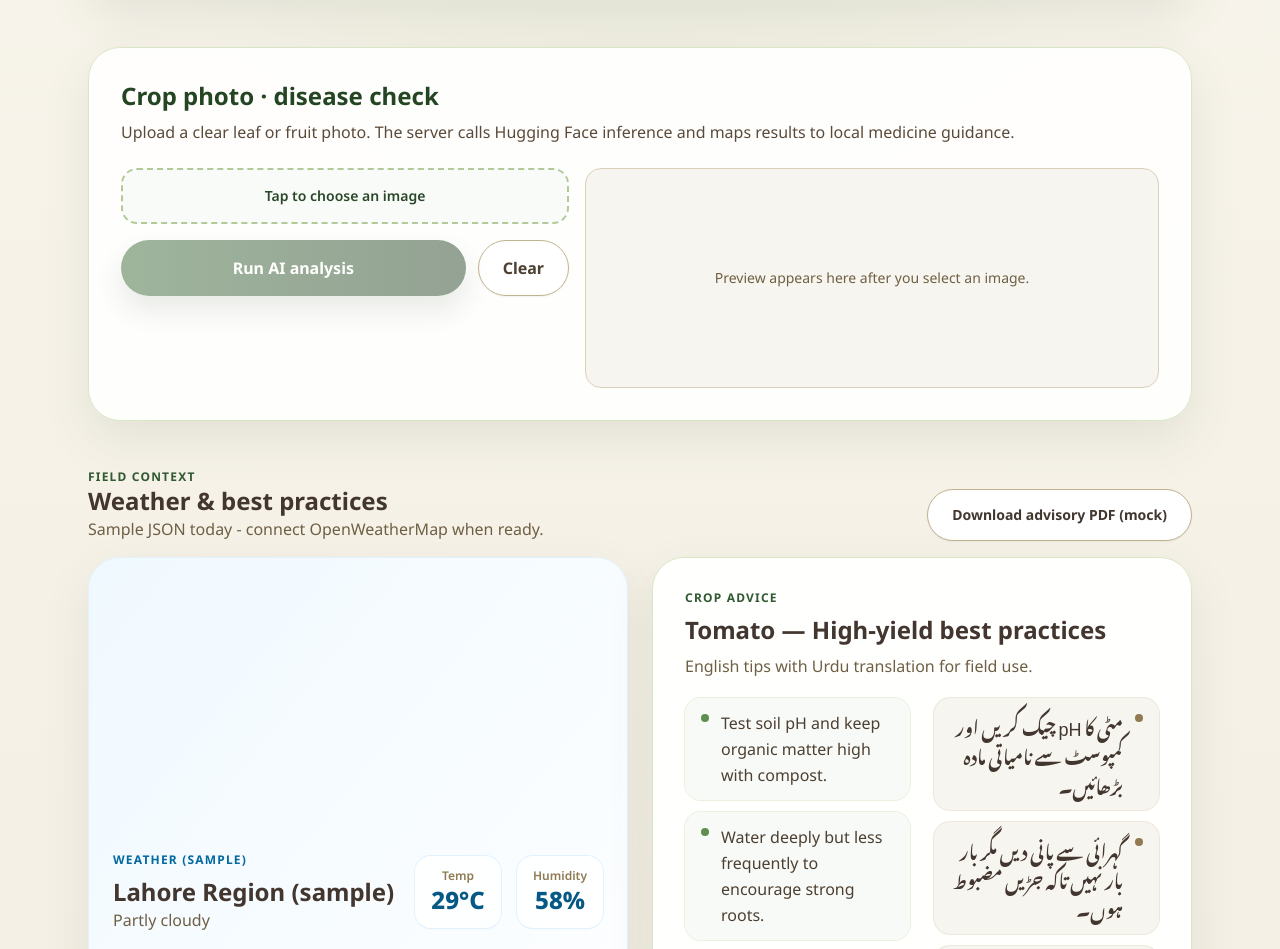
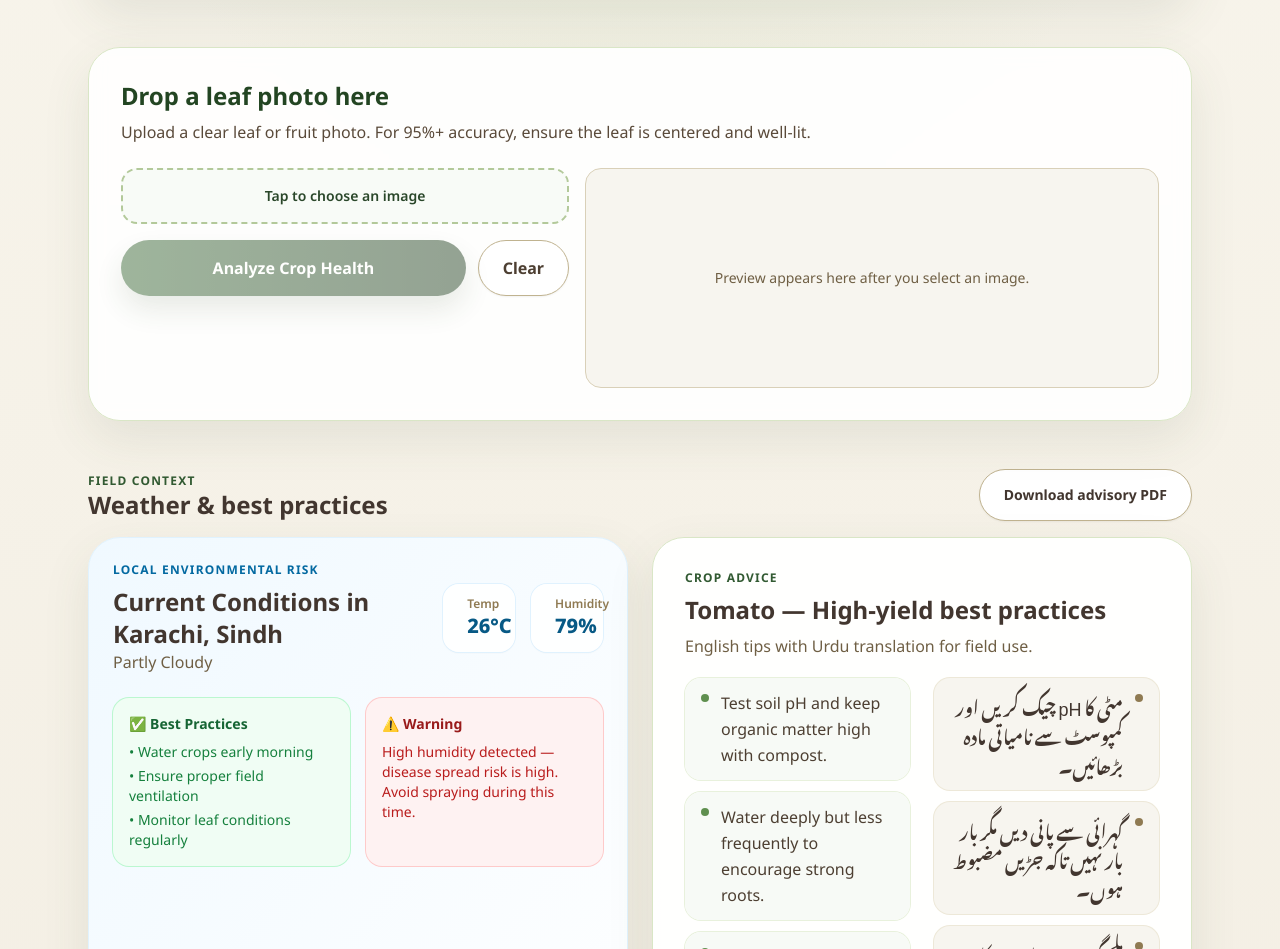
Before and after one commit to taimoor-khan-03/ai-kisan-agent, a Next.js app in the folder frontend/: page / in a window 1280 px wide. Shown: the part 403-1352 px from the top of the page. Built offline with nearby package versions, Linux system fonts and the light colour scheme; a web font is replaced by a local one.

Commit message:
Done ✅

```diff
--- a/frontend/app/page.tsx
+++ b/frontend/app/page.tsx
@@ -24,7 +24,7 @@ export default function HomePage() {
 
       <main className="mx-auto flex max-w-6xl flex-col gap-10 px-4 py-8 pb-16 sm:px-6 lg:gap-12 lg:py-12">
         <Hero
-          title="AI Crop Advisory Multi-Agent System"
+          title="AI Crop Advisory"
           subtitle="Upload a crop photo, review disease guidance with Urdu support, and plan sprays using medicine-only cost estimates - built for farmers and hackathon judges."
           ctaLabel="Start crop scan"
           ctaHref="#scan"
@@ -37,9 +37,9 @@ export default function HomePage() {
             <div>
               <p className="text-xs font-bold uppercase tracking-widest text-leaf-700">Field context</p>
               <h2 className="text-2xl font-bold text-earth-900">Weather & best practices</h2>
-              <p className="text-earth-600">Sample JSON today - connect OpenWeatherMap when ready.</p>
+              {/* <p className="text-earth-600">.</p> */}
             </div>
-            <PDFDownloadButton />
+            <PDFDownloadButton weather={weather} advice={advice} />
           </div>
           <div className="grid gap-6 lg:grid-cols-2">
             <WeatherCard weather={weather} />
@@ -48,7 +48,7 @@ export default function HomePage() {
         </section>
 
         <footer className="animate-fade-in rounded-2xl border border-earth-200 bg-white/80 px-4 py-6 text-center text-sm text-earth-600">
-          Built with Next.js 14 · Tailwind · TypeScript. Mock APIs only - safe for Vercel deploy.
+          Built by Team @InfinityTK · BSc Computational mathematics, University of Karachi · Powered by Next.js, AI & Smart Agriculture Solutions
         </footer>
       </main>
     </div>
--- a/frontend/components/DiseaseResultCard.tsx
+++ b/frontend/components/DiseaseResultCard.tsx
@@ -42,13 +42,13 @@ export function DiseaseResultCard({ prediction }: DiseaseResultCardProps) {
     <article className="animate-fade-in space-y-4 rounded-2xl border border-leaf-200 bg-gradient-to-br from-white to-leaf-50 p-5 shadow-inner sm:p-6">
       <div className="flex flex-col gap-2 sm:flex-row sm:items-center sm:justify-between">
         <div>
-          <h3 className="text-xl font-bold text-leaf-900">Prediction</h3>
+          <h3 className="text-xl font-bold text-leaf-900">Diagnostic Report</h3>
           <p className="text-sm text-earth-600">
             Medicine-focused guidance (no crop market prices)
           </p>
         </div>
         <span className="inline-flex w-fit items-center rounded-full bg-leaf-600 px-4 py-2 text-sm font-bold text-white">
-          Confidence {formatPercent(prediction.confidence)}
+          Match Probability {formatPercent(prediction.confidence)}
         </span>
       </div>
 
--- a/frontend/components/Hero.tsx
+++ b/frontend/components/Hero.tsx
@@ -21,7 +21,7 @@ export function Hero({
   subtitle,
   ctaLabel,
   ctaHref,
-  badge = "Hackathon build · Mock APIs",
+  badge = "Multi-Agent System",
 }: HeroProps) {
   return (
     <header className="animate-fade-in relative overflow-hidden rounded-[2rem] border border-leaf-200 bg-gradient-to-br from-white/95 to-leaf-50 p-6 shadow-card sm:p-10">
--- a/frontend/components/ImageUpload.tsx
+++ b/frontend/components/ImageUpload.tsx
@@ -124,10 +124,9 @@ export function ImageUpload({ className = "" }: ImageUploadProps) {
       className={`animate-fade-in-delay space-y-6 rounded-[2rem] border border-leaf-200 bg-white/90 p-6 shadow-card backdrop-blur sm:p-8 ${className}`}
     >
       <div className="space-y-2">
-        <h2 className="text-2xl font-bold text-leaf-900">Crop photo · disease check</h2>
+        <h2 className="text-2xl font-bold text-leaf-900">Drop a leaf photo here</h2>
         <p className="text-earth-700">
-          Upload a clear leaf or fruit photo. The server calls Hugging Face inference and maps
-          results to local medicine guidance.
+          Upload a clear leaf or fruit photo. For 95%+ accuracy, ensure the leaf is centered and well-lit.
         </p>
       </div>
 
@@ -154,7 +153,7 @@ export function ImageUpload({ className = "" }: ImageUploadProps) {
               disabled={loading || !file}
               className="inline-flex min-h-[3.5rem] flex-1 items-center justify-center rounded-full bg-gradient-to-r from-leaf-600 to-leaf-800 px-6 text-base font-bold text-white shadow-lift disabled:cursor-not-allowed disabled:opacity-50"
             >
-              {loading ? "Analyzing..." : "Run AI analysis"}
+              {loading ? "Analyzing..." : "Analyze Crop Health"}
             </button>
             <button
               type="button"
--- a/frontend/components/PDFDownloadButton.tsx
+++ b/frontend/components/PDFDownloadButton.tsx
@@ -1,31 +1,150 @@
 "use client";
 
 import { useCallback, useState } from "react";
+import type { CropAdvice, WeatherSnapshot } from "@/types";
+
+function sanitizePdfText(text: string): string {
+  return text
+    .normalize("NFKD")
+    .replace(/[^\x20-\x7E]/g, "")
+    .replace(/\\/g, "\\\\")
+    .replace(/\(/g, "\\(")
+    .replace(/\)/g, "\\)");
+}
+
+function wrapPdfText(text: string, maxChars: number): string[] {
+  const words = text.split(/\s+/).filter(Boolean);
+  const lines: string[] = [];
+  let current = "";
+
+  for (const word of words) {
+    const next = current ? `${current} ${word}` : word;
+    if (next.length <= maxChars) {
+      current = next;
+      continue;
+    }
+
+    if (current) {
+      lines.push(current);
+    }
+    current = word;
+  }
+
+  if (current) {
+    lines.push(current);
+  }
+
+  return lines;
+}
+
+function createSimplePdf(title: string, lines: string[]): Blob {
+  const contentLines: string[] = ["BT", "/F1 20 Tf", `1 0 0 1 50 790 Tm (${sanitizePdfText(title)}) Tj`];
+
+  let y = 760;
+  for (const line of lines) {
+    contentLines.push("/F1 11 Tf");
+    contentLines.push(`1 0 0 1 50 ${y} Tm (${sanitizePdfText(line)}) Tj`);
+    y -= 16;
+  }
+
+  contentLines.push("ET");
+  const stream = `${contentLines.join("\n")}\n`;
+
+  const objects = [
+    "1 0 obj\n<< /Type /Catalog /Pages 2 0 R >>\nendobj",
+    "2 0 obj\n<< /Type /Pages /Kids [3 0 R] /Count 1 >>\nendobj",
+    "3 0 obj\n<< /Type /Page /Parent 2 0 R /MediaBox [0 0 595 842] /Resources << /Font << /F1 5 0 R >> >> /Contents 4 0 R >>\nendobj",
+    `4 0 obj\n<< /Length ${stream.length} >>\nstream\n${stream}endstream\nendobj`,
+    "5 0 obj\n<< /Type /Font /Subtype /Type1 /BaseFont /Helvetica >>\nendobj",
+  ];
+
+  let pdf = "%PDF-1.4\n";
+  const offsets: number[] = [0];
+
+  for (const object of objects) {
+    offsets.push(pdf.length);
+    pdf += `${object}\n`;
+  }
+
+  const xrefStart = pdf.length;
+  pdf += `xref\n0 ${objects.length + 1}\n`;
+  pdf += "0000000000 65535 f \n";
+
+  for (let i = 1; i < offsets.length; i += 1) {
+    pdf += `${String(offsets[i]).padStart(10, "0")} 00000 n \n`;
+  }
+
+  pdf += `trailer\n<< /Size ${objects.length + 1} /Root 1 0 R >>\nstartxref\n${xrefStart}\n%%EOF`;
+
+  return new Blob([pdf], { type: "application/pdf" });
+}
+
+function buildReportLines(weather?: WeatherSnapshot, advice?: CropAdvice): string[] {
+  const lines: string[] = [
+    "Generated from the live AI Crop Advisory app.",
+    `Created: ${new Date().toLocaleString()}`,
+    "",
+  ];
+
+  if (weather) {
+    lines.push("Weather summary");
+    lines.push(`Location: ${weather.locationLabel}`);
+    lines.push(`Condition: ${weather.condition}`);
+    lines.push(`Temperature: ${weather.temperatureC} C`);
+    lines.push(`Humidity: ${weather.humidityPercent}%`);
+    lines.push("");
+  }
+
+  if (advice) {
+    lines.push(`Crop advice: ${advice.title}`);
+    for (const item of advice.bestPractices) {
+      lines.push(...wrapPdfText(`- ${item}`, 78));
+    }
+  }
+
+  return lines;
+}
 
 /**
- * Mock PDF export - shows a short delay then confirms download placeholder.
- * Swap implementation for a real PDF kit or server route when backend exists.
+ * Client-side PDF export for Vercel deployments.
+ * Generates a lightweight PDF in the browser, so no server route is required.
  */
 export type PDFDownloadButtonProps = {
-  /** Accessible label for the button. */
   label?: string;
   className?: string;
+  weather?: WeatherSnapshot;
+  advice?: CropAdvice;
+  fileName?: string;
 };
 
 export function PDFDownloadButton({
-  label = "Download advisory PDF (mock)",
+  label = "Download advisory PDF",
   className = "",
+  weather,
+  advice,
+  fileName = "crop-advisory-report.pdf",
 }: PDFDownloadButtonProps) {
   const [pending, setPending] = useState(false);
 
   const onClick = useCallback(() => {
     setPending(true);
-    window.setTimeout(() => {
+
+    try {
+      const lines = buildReportLines(weather, advice);
+      const blob = createSimplePdf("AI Crop Advisory Report", lines);
+      const url = window.URL.createObjectURL(blob);
+      const anchor = document.createElement("a");
+
+      anchor.href = url;
+      anchor.download = fileName;
+      document.body.appendChild(anchor);
+      anchor.click();
+      anchor.remove();
+      window.URL.revokeObjectURL(url);
+    } finally {
       setPending(false);
-      // Placeholder only - no file is created in this static demo.
-      alert("Mock PDF: connect your report generator or Vercel serverless route.");
-    }, 700);
-  }, []);
+    }
+  }, [advice, fileName, weather]);
 
   return (
     <button
@@ -34,7 +153,7 @@ export function PDFDownloadButton({
       disabled={pending}
       className={`inline-flex min-h-[3.25rem] items-center justify-center rounded-full border border-earth-300 bg-white px-6 text-sm font-bold text-earth-900 shadow-sm disabled:cursor-not-allowed disabled:opacity-60 ${className}`}
     >
-      {pending ? "Preparing..." : label}
+      {pending ? "Preparing PDF..." : label}
     </button>
   );
 }
--- a/frontend/components/WeatherCard.tsx
+++ b/frontend/components/WeatherCard.tsx
@@ -1,28 +1,84 @@
 import type { WeatherSnapshot } from "@/types";
 
-/**
- * Compact weather snapshot for irrigation and spray-window context.
- */
 export type WeatherCardProps = {
   weather: WeatherSnapshot;
 };
 
 export function WeatherCard({ weather }: WeatherCardProps) {
+  const isHighHumidity = weather.humidityPercent > 75;
+
   return (
-    <article className="animate-fade-in flex flex-col gap-4 rounded-[2rem] border border-sky-100 bg-gradient-to-br from-sky-50 to-white p-6 shadow-card sm:flex-row sm:items-center sm:justify-between">
-      <div>
-        <p className="text-xs font-bold uppercase tracking-widest text-sky-700">Weather (sample)</p>
-        <h3 className="mt-2 text-2xl font-bold text-earth-900">{weather.locationLabel}</h3>
-        <p className="text-earth-600">{weather.condition}</p>
+    <article className="animate-fade-in flex flex-col gap-6 rounded-[2rem] border border-sky-100 bg-gradient-to-br from-sky-50 to-white p-6 shadow-card">
+
+      {/* Top Section */}
+      <div className="flex flex-col gap-4 sm:flex-row sm:items-center sm:justify-between">
+        <div>
+          <p className="text-xs font-bold uppercase tracking-widest text-sky-700">
+            Local Environmental Risk
+          </p>
+          <h3 className="mt-2 text-2xl font-bold text-earth-900">
+            Current Conditions in {weather.locationLabel}
+          </h3>
+          <p className="text-earth-600 capitalize">{weather.condition}</p>
+        </div>
+
+        <div className="grid grid-cols-2 gap-5 sm:gap-4">
+          <div className="rounded-2xl bg-white/90 px-6 py-3 text-center shadow-sm ring-1 ring-sky-100">
+            <p className="text-xs font-semibold text-earth-500 text-center">Temp</p>
+            <p className="text-xl font-extrabold text-sky-800">
+              {weather.temperatureC}°C
+            </p>
+          </div>
+
+          <div className="rounded-2xl bg-white/90 px-6 py-3 text-center shadow-sm ring-1 ring-sky-100">
+            <p className="text-xs font-semibold text-earth-500">Humidity</p>
+            <p className="text-xl font-extrabold text-sky-800">
+              {weather.humidityPercent}%
+            </p>
+          </div>
+        </div>
       </div>
-      <div className="grid grid-cols-2 gap-3 sm:gap-4">
-        <div className="rounded-2xl bg-white/90 px-4 py-3 text-center shadow-sm ring-1 ring-sky-100">
-          <p className="text-xs font-semibold text-earth-500">Temp</p>
-          <p className="text-2xl font-extrabold text-sky-800">{weather.temperatureC}°C</p>
+
+      {/* 🔥 NEW SECTION: Recommendations */}
+      <div className="grid gap-4 md:grid-cols-2">
+
+        {/* Best Practices */}
+        <div className="rounded-2xl bg-green-50 p-4 ring-1 ring-green-200">
+          <h4 className="text-sm font-bold text-green-800 mb-2">
+            ✅ Best Practices
+          </h4>
+          <ul className="text-sm text-green-700 space-y-1">
+            <li>• Water crops early morning</li>
+            <li>• Ensure proper field ventilation</li>
+            <li>• Monitor leaf conditions regularly</li>
+          </ul>
         </div>
-        <div className="rounded-2xl bg-white/90 px-4 py-3 text-center shadow-sm ring-1 ring-sky-100">
-          <p className="text-xs font-semibold text-earth-500">Humidity</p>
-          <p className="text-2xl font-extrabold text-sky-800">{weather.humidityPercent}%</p>
+
+        {/* Warning */}
+        <div
+          className={`rounded-2xl p-4 ring-1 ${
+            isHighHumidity
+              ? "bg-red-50 ring-red-200"
+              : "bg-yellow-50 ring-yellow-200"
+          }`}
+        >
+          <h4
+            className={`text-sm font-bold mb-2 ${
+              isHighHumidity ? "text-red-800" : "text-yellow-800"
+            }`}
+          >
+            ⚠️ Warning
+          </h4>
+
+          <p
+            className={`text-sm ${
+              isHighHumidity ? "text-red-700" : "text-yellow-700"
+            }`}
+          >
+            {isHighHumidity
+              ? "High humidity detected — disease spread risk is high. Avoid spraying during this time."
+              : "Weather is stable, but keep monitoring for sudden changes."}
+          </p>
         </div>
       </div>
     </article>
--- a/frontend/data/weather-sample.json
+++ b/frontend/data/weather-sample.json
@@ -1,6 +1,6 @@
 {
-  "temperatureC": 29,
-  "humidityPercent": 58,
+  "temperatureC": 26,
+  "humidityPercent": 79,
   "condition": "Partly cloudy",
-  "locationLabel": "Lahore Region (sample)"
+  "locationLabel": "Karachi, Sindh"
 }
```
Also changed, not shown: frontend/public/readme-pic.jpg (added), 1 other file (tests, documents, lock files or other folders).
